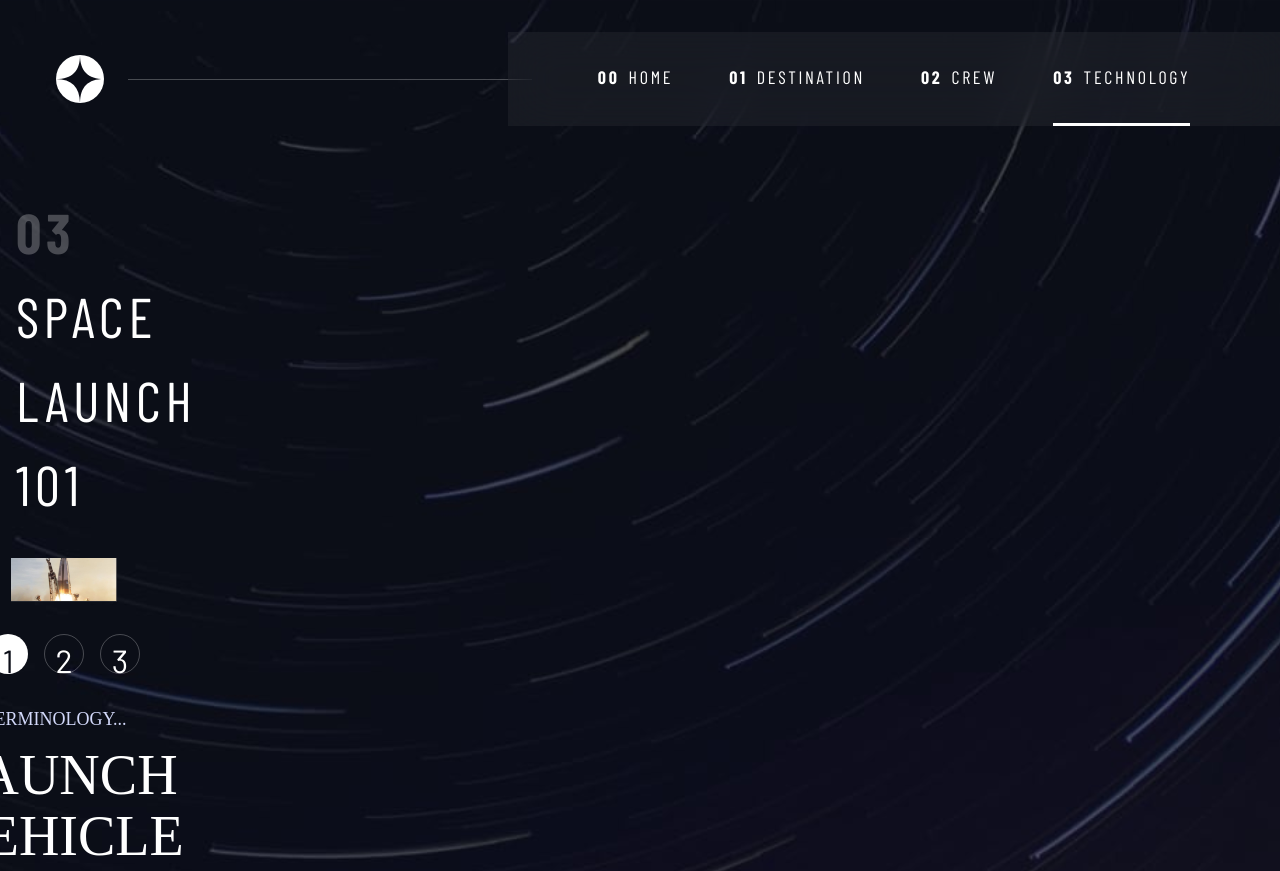
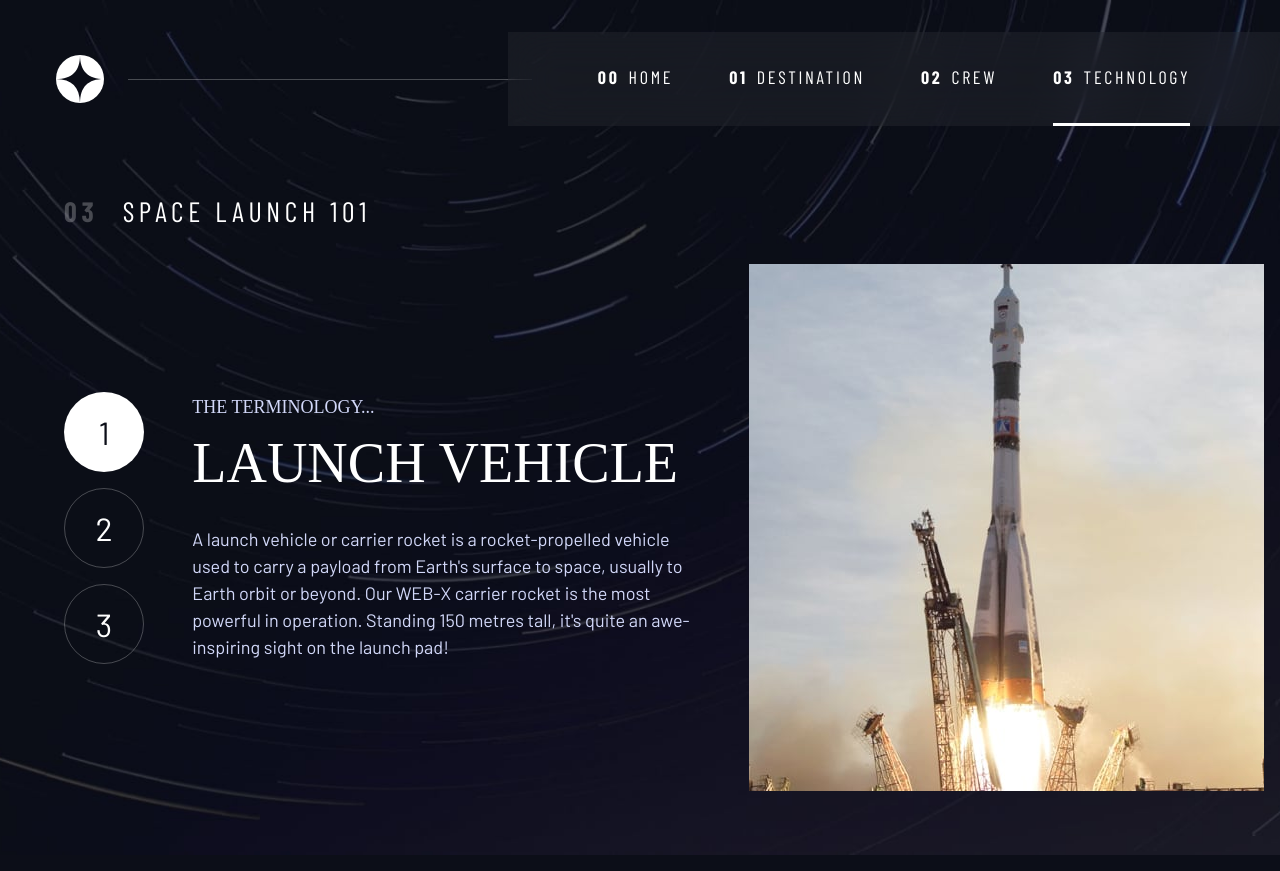
Before and after one commit to lap-4ront/layouts, a plain HTML site: page space-tourism/technology.html in a window 1280 px wide. Shown: the top 871 px of the page. Drawn offline with nearby package versions, Linux system fonts and the light colour scheme; a web font is replaced by a local one.

Commit message:
technology-page: desktop layout

```diff
--- a/space-tourism/css/space.css
+++ b/space-tourism/css/space.css
@@ -703,7 +703,6 @@ body {
 }
 
 .grid-container--technology>picture {
-  border-bottom: 1px solid hsl(var(--clr-white) / .1);
   grid-area: image;
   width: 110%;
 }
@@ -729,6 +728,7 @@ body {
 @media (min-width: 35em) {
   .numbered-title {
     justify-self: start;
+    font-size: var(--fs-500);
     margin-top: 2rem;
   }
 
@@ -745,14 +745,22 @@ body {
       'tabs'
       'image';
   }
+
 }
 
 @media (min-width: 45em) {
+
+  .numbered-title {
+    font-size: var(--fs-500);
+  }
+
   .grid-container {
     text-align: left;
     column-gap: var(--container-gap, 2rem);
     grid-template-columns: minmax(1rem, 1fr) repeat(2, minmax(0, 30rem)) minmax(1rem, 1fr);
   }
+
+  /* home */
 
   .grid-container--home {
     padding-bottom: max(6rem, 20vh);
@@ -766,6 +774,8 @@ body {
   .grid-container--home>*:last-child {
     grid-column: 3;
   }
+
+  /* destination */
 
   .grid-container--destination {
     align-content: start;
@@ -785,6 +795,8 @@ body {
     justify-content: start;
   }
 
+  /* crew */
+
   .grid-container--crew {
     grid-template-columns: minmax(1rem, 1fr) minmax(0, 37rem) minmax(0, 23rem) minmax(1rem, 1fr);
     justify-items: start;
@@ -800,4 +812,30 @@ body {
     max-width: 90%;
   }
 
+  /* technology */
+
+  .grid-container--technology {
+    /* grid-template-columns: minmax(1rem, 1fr) minmax(0, 5rem) minmax(0, 30rem) minmax(0, 10rem); */
+    grid-template-columns: minmax(0, 1rem) minmax(0, 5rem) minmax(0, 40rem) 0rem;
+    grid-template-areas:
+      '. title title .'
+      '. tabs content image'
+      '. tabs content image';
+  }
+
+  .grid-container--technology>.number-indicators {
+    flex-direction: column;
+    justify-self: start;
+  }
+
+  .number-indicators>* {
+    height: 80px;
+    width: 80px;
+  }
+
+  .grid-container--technology>picture {
+    grid-column: span 2;
+    max-width: 100%;
+  }
+
 }
--- a/space-tourism/technology.html
+++ b/space-tourism/technology.html
@@ -110,14 +110,17 @@
     </article>
 
     <picture id="vehicle-image">
+      <source media="(min-width: 45em)" srcset="./assets/technology/image-launch-vehicle-portrait.jpg">
       <img src="./assets/technology/image-launch-vehicle-landscape.jpg" alt="Launch vehicle">
     </picture>
 
     <picture hidden id="spaceport-image">
+      <source media="(min-width: 45em)" srcset="./assets/technology/image-spaceport-portrait.jpg">
       <img src="./assets/technology/image-spaceport-landscape.jpg" alt="Spaceport">
     </picture>
 
     <picture hidden id="capsule-image">
+      <source media="(min-width: 45em)" srcset="./assets/technology/image-space-capsule-portrait.jpg">
       <img src="./assets/technology/image-space-capsule-landscape.jpg" alt="Space capsule">
     </picture>
 
```
Also changed, not shown: space-tourism/index.html (+1 -1 lines).
